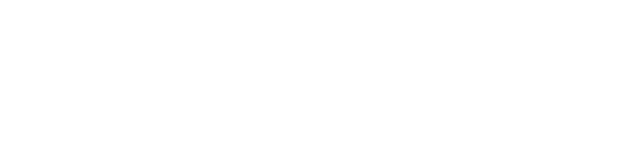
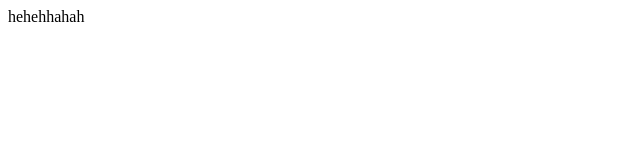
Before and after one commit to rabbithole-309k/rabbithole-309k.github.io, a plain HTML site: page index.html in a window 1280 px wide. Shown: the whole page, without its empty margins (0-640 px from the left). Drawn offline with Linux system fonts and the light colour scheme.

Commit message:
Update index.html

```diff
--- a/index.html
+++ b/index.html
@@ -1 +1,2 @@
 <title>Hello there</title>
+<body>hehehhahah</body>
```
